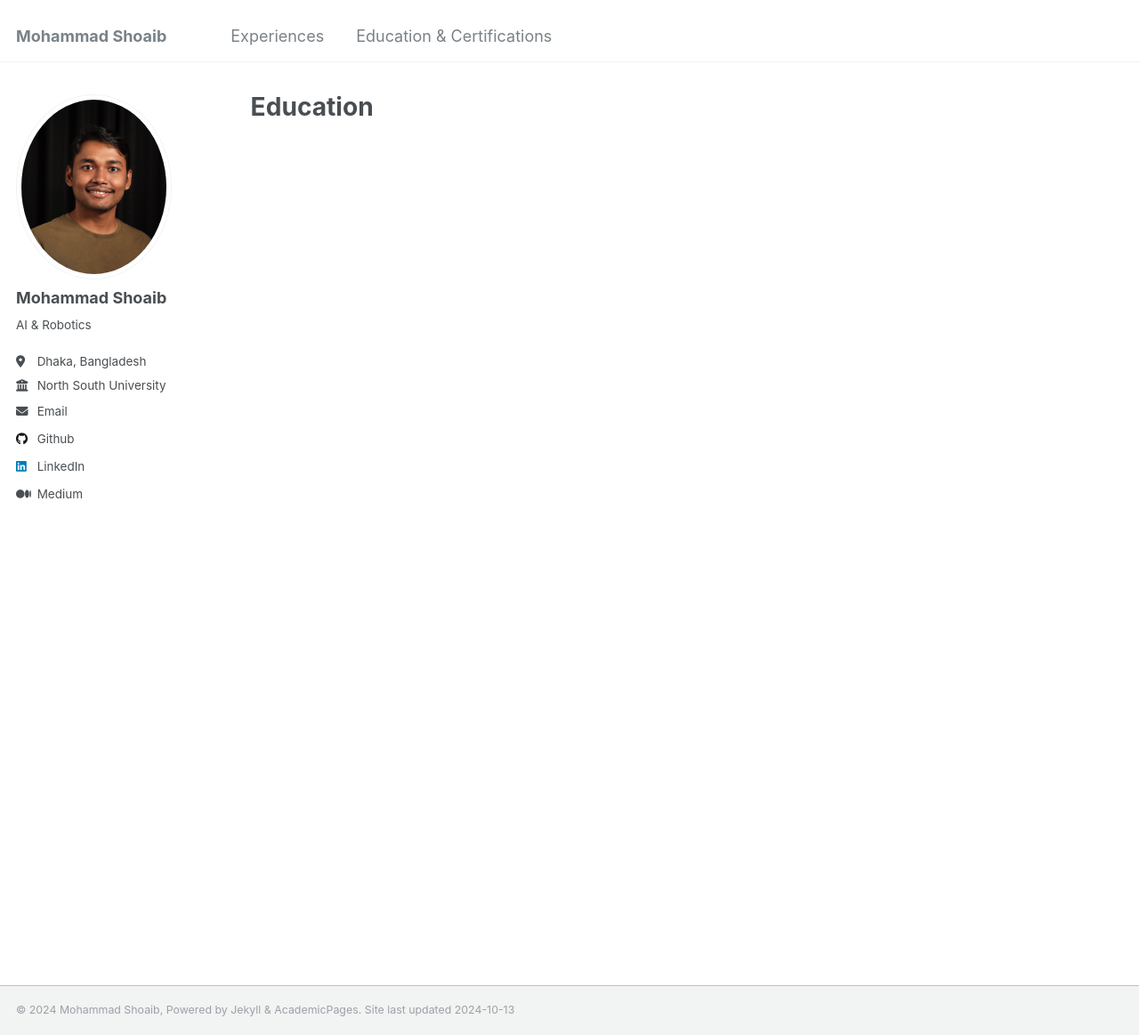
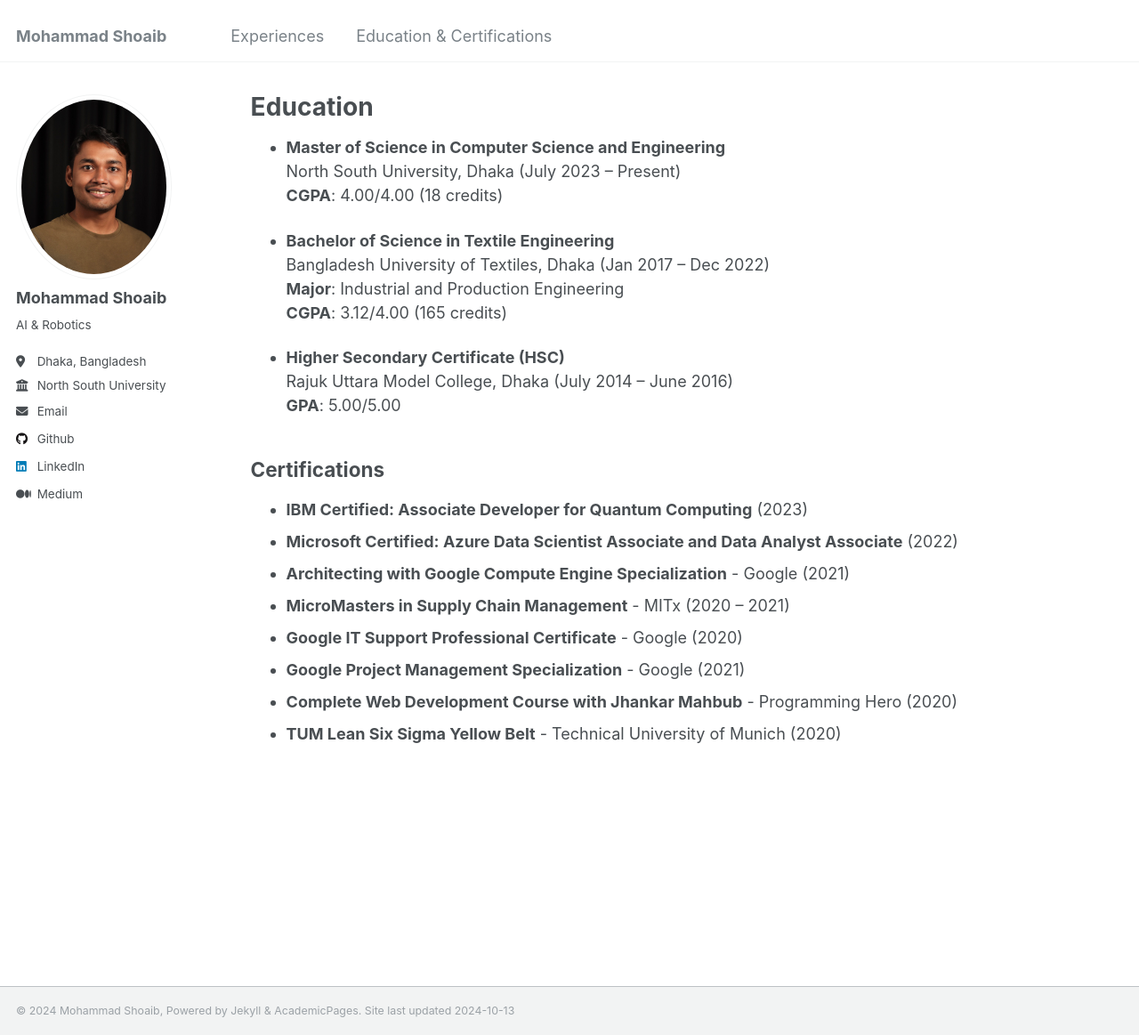
Before and after one commit to shoaib6174/shoaib6174.github.io, a Jekyll site: the page built from _pages/education.md, in a window 1280 px wide and 1163 px high. Shown: the whole window at 89% size. Built offline with Jekyll 4.4.1, drawn with Linux system fonts in a browser that asks for light colours.

Commit message:
Update education.md

```diff
--- a/_pages/education.md
+++ b/_pages/education.md
@@ -8,3 +8,28 @@ redirect_from:
 ---
 
 {% include base_path %}
+
+
+- **Master of Science in Computer Science and Engineering**
+  North South University, Dhaka (July 2023 – Present)
+  **CGPA**: 4.00/4.00 (18 credits)
+
+- **Bachelor of Science in Textile Engineering**
+  Bangladesh University of Textiles, Dhaka (Jan 2017 – Dec 2022)
+  **Major**: Industrial and Production Engineering
+  **CGPA**: 3.12/4.00 (165 credits)
+
+- **Higher Secondary Certificate (HSC)**
+  Rajuk Uttara Model College, Dhaka (July 2014 – June 2016)
+  **GPA**: 5.00/5.00
+
+## Certifications
+
+- **IBM Certified: Associate Developer for Quantum Computing** (2023)
+- **Microsoft Certified: Azure Data Scientist Associate and Data Analyst Associate** (2022)
+- **Architecting with Google Compute Engine Specialization** - Google (2021)
+- **MicroMasters in Supply Chain Management** - MITx (2020 – 2021)
+- **Google IT Support Professional Certificate** - Google (2020)
+- **Google Project Management Specialization** - Google (2021)
+- **Complete Web Development Course with Jhankar Mahbub** - Programming Hero (2020)
+- **TUM Lean Six Sigma Yellow Belt** - Technical University of Munich (2020)
```
